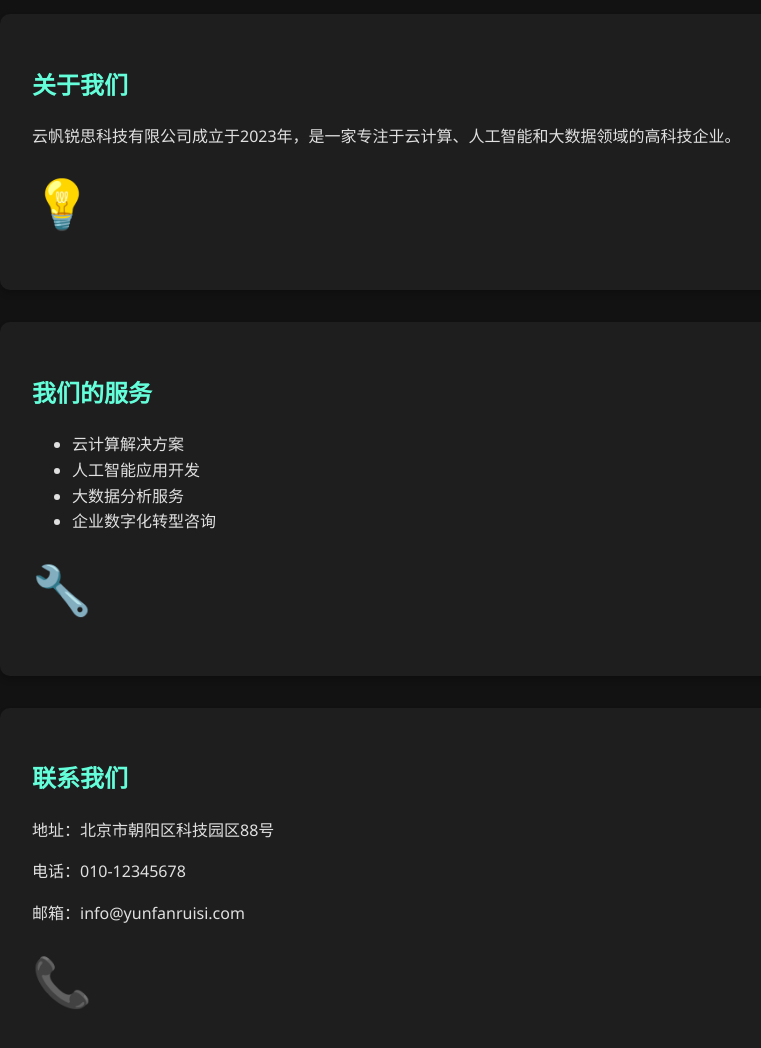
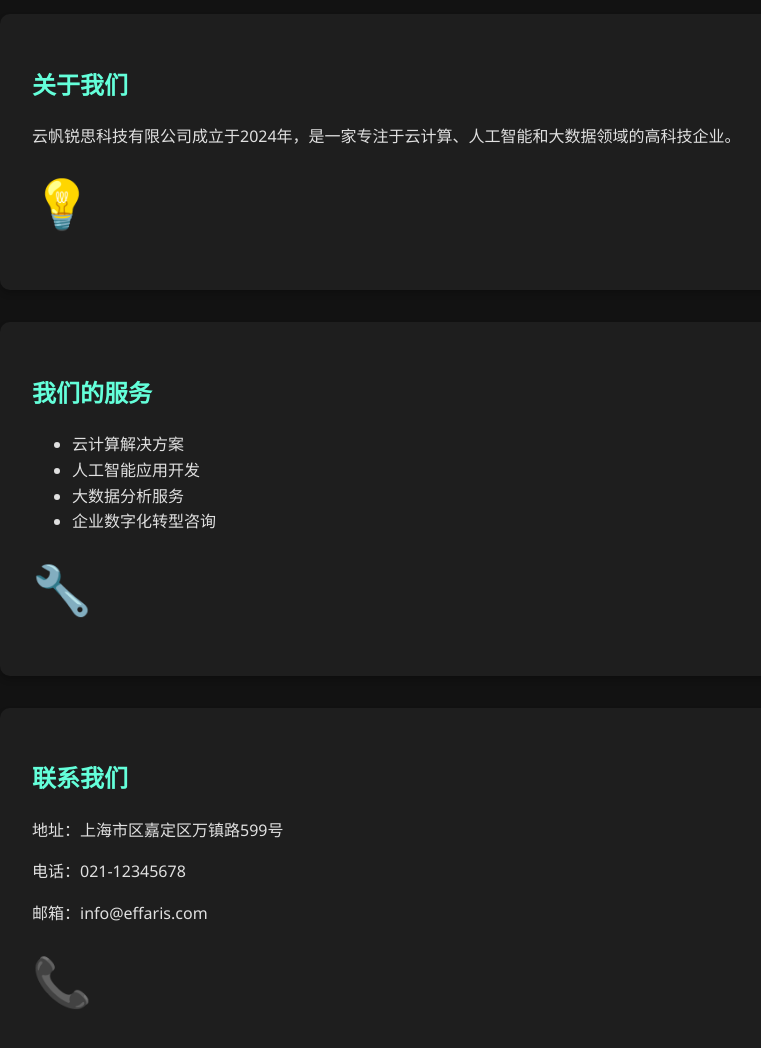
Before and after one commit to gookeyguo/effaris, a plain HTML site: page index.html in a window 1280 px wide. Shown: the part 780-1828 px from the top of the page, without its empty margins (40-801 px from the left). Drawn offline with Linux system fonts and the light colour scheme.

Commit message:
update introduction

```diff
--- a/index.html
+++ b/index.html
@@ -266,7 +266,7 @@
         </section>
         <section id="about" class="section">
             <h2>关于我们</h2>
-            <p>云帆锐思科技有限公司成立于2023年，是一家专注于云计算、人工智能和大数据领域的高科技企业。</p>
+            <p>云帆锐思科技有限公司成立于2024年，是一家专注于云计算、人工智能和大数据领域的高科技企业。</p>
             <div class="tech-icon">💡</div>
         </section>
         <section id="services" class="section">
@@ -281,9 +281,9 @@
         </section>
         <section id="contact" class="section">
             <h2>联系我们</h2>
-            <p>地址：北京市朝阳区科技园区88号</p>
-            <p>电话：010-12345678</p>
-            <p>邮箱：info@yunfanruisi.com</p>
+            <p>地址：上海市区嘉定区万镇路599号</p>
+            <p>电话：021-12345678</p>
+            <p>邮箱：info@effaris.com</p>
             <div class="tech-icon">📞</div>
         </section>
     </main>
```
